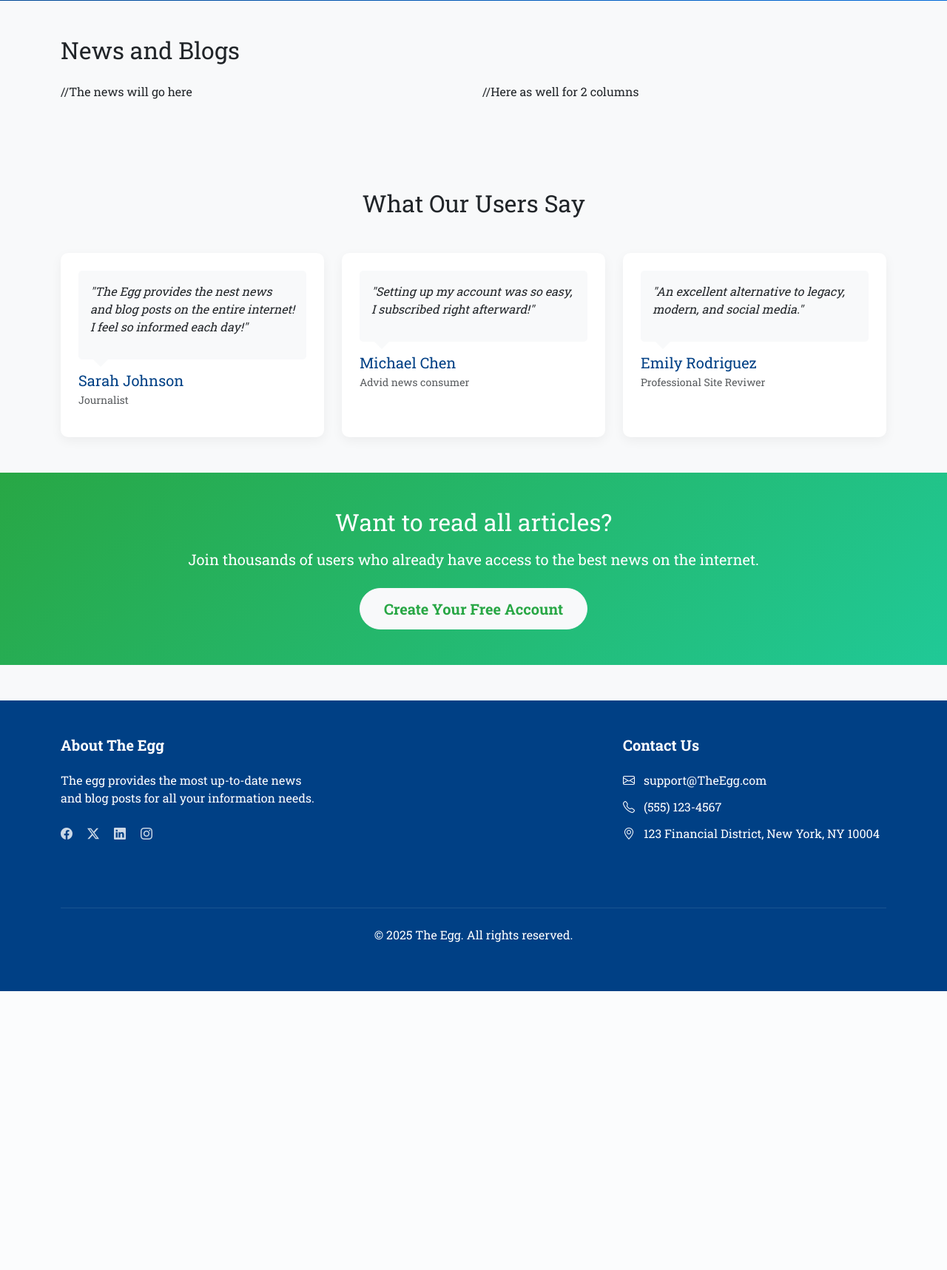
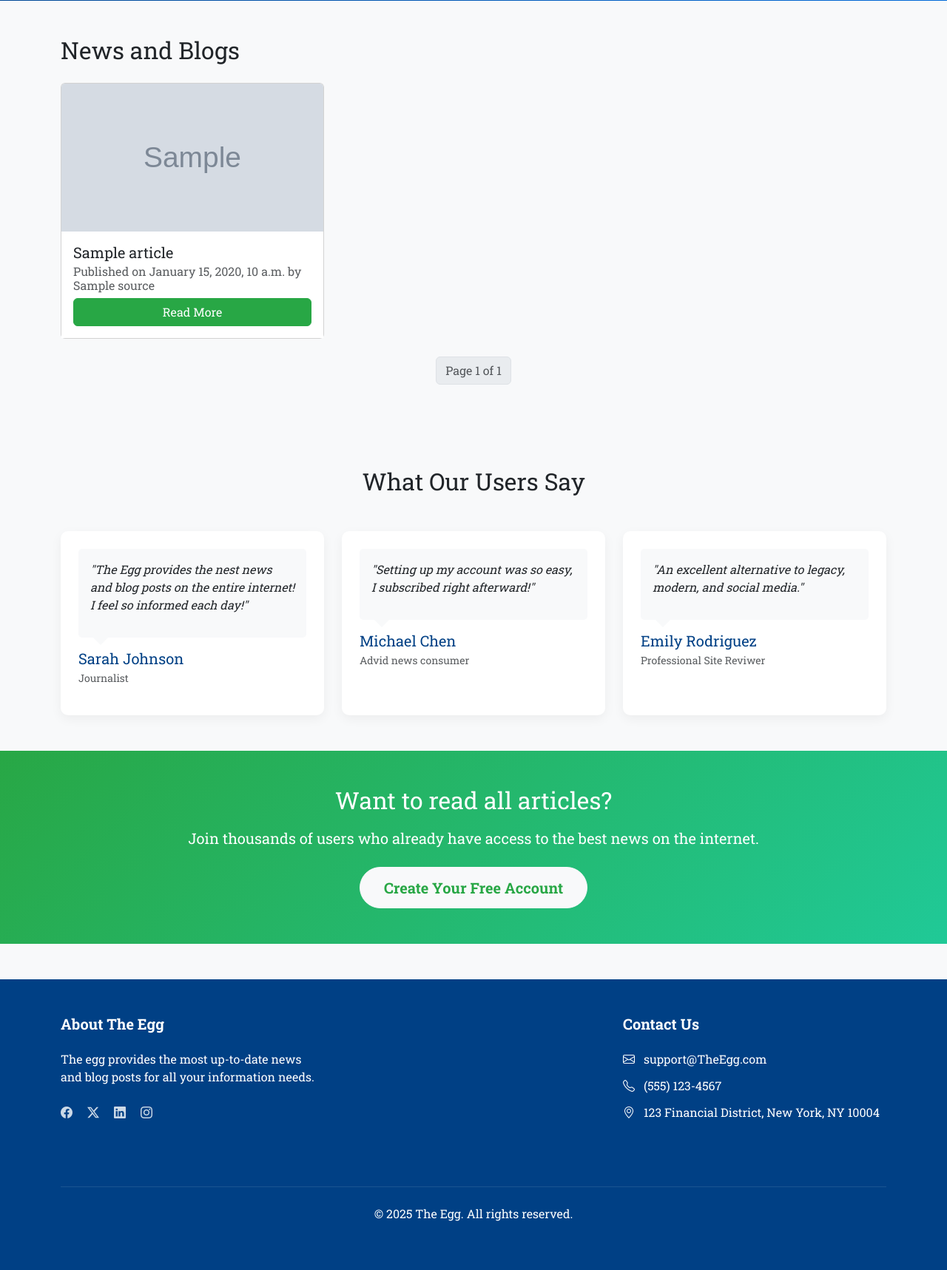
Before and after one commit to jakujobi/SE_Arch_Project_1, a Django app: template news/templates/news.html in a window 1280 px wide. Shown: the part 342-2059 px from the top of the page at 74% size. Before the commit the page ends 1682 px from the top, so only its background shows below. Run offline with Django 5.2, Linux system fonts and the light colour scheme; the template is opened without the code that fills it: most values are stand-ins (such as "Sample title", 1, 10 or a date in 2020); grey boxes marked "Sample" are stand-in pictures.

Commit message:
Implement pagination and tier-aware content display in news view
- Enhanced the `home_view` to determine user subscription tier and fetch articles accordingly.
- Added pagination for article listings, displaying 15 articles per page.
- Implemented stale content check to notify users if articles are outdated.
- Updated the `news.html` template to include pagination controls and display article summaries based on user tier.

```diff
--- a/news/templates/news.html
+++ b/news/templates/news.html
@@ -22,16 +22,61 @@
     <div class="row align-items-center">
       <div class="col-lg-6">
         <h2 class="mb-4">News and Blogs</h2>
+        {% if is_stale %}
+        <div class="alert alert-warning" role="alert">
+          <small>The content is older than {{ settings.TTL_MINUTES }} minutes and may be out of date. A refresh is in progress.</small>
+        </div>
+        {% endif %}
       </div>
     </div>
-    <div class="row align-items-center">
-      <div class="col-lg-6">
-        <p class="mb-4">//The news will go here</p>
+
+    <div class="row">
+      {% for article in page_obj %}
+      <div class="col-lg-4 col-md-6 mb-4">
+        <div class="card h-100">
+          {% if article.image_url %}
+          <img src="{{ article.image_url }}" class="card-img-top" alt="{{ article.title }}" style="object-fit: cover; height: 200px;">
+          {% endif %}
+          <div class="card-body d-flex flex-column">
+            <h5 class="card-title">{{ article.title }}</h5>
+            <h6 class="card-subtitle mb-2 text-muted">
+              Published on {{ article.published_at|date:"F j, Y, P" }} by {{ article.source.name }}
+            </h6>
+
+            {% if content_level == 'summary' %}
+            <p class="card-text">{{ article.summary|safe|truncatewords:30 }}</p>
+            {% endif %}
+
+            <a href="#" class="btn btn-primary mt-auto">Read More</a> {# Placeholder link #}
+          </div>
+        </div>
       </div>
-      <div class="col-lg-6">
-        <p class="mb-4">//Here as well for 2 columns</p>
+      {% empty %}
+      <div class="col-12">
+        <p>No articles found. Please run the ingestion command to populate the database:</p>
+        <pre class="bg-light p-2"><code>python manage.py ingest_news</code></pre>
       </div>
+      {% endfor %}
     </div>
+
+    <!-- Pagination -->
+    <nav aria-label="Page navigation">
+      <ul class="pagination justify-content-center">
+        {% if page_obj.has_previous %}
+          <li class="page-item"><a class="page-link" href="?page=1">&laquo; First</a></li>
+          <li class="page-item"><a class="page-link" href="?page={{ page_obj.previous_page_number }}">Previous</a></li>
+        {% endif %}
+
+        <li class="page-item disabled">
+          <span class="page-link">Page {{ page_obj.number }} of {{ page_obj.paginator.num_pages }}</span>
+        </li>
+
+        {% if page_obj.has_next %}
+          <li class="page-item"><a class="page-link" href="?page={{ page_obj.next_page_number }}">Next</a></li>
+          <li class="page-item"><a class="page-link" href="?page={{ page_obj.paginator.num_pages }}">Last &raquo;</a></li>
+        {% endif %}
+      </ul>
+    </nav>
   </div>
 </section>
 
```
Also changed, not shown: news/views.py (+43 -1 lines).
